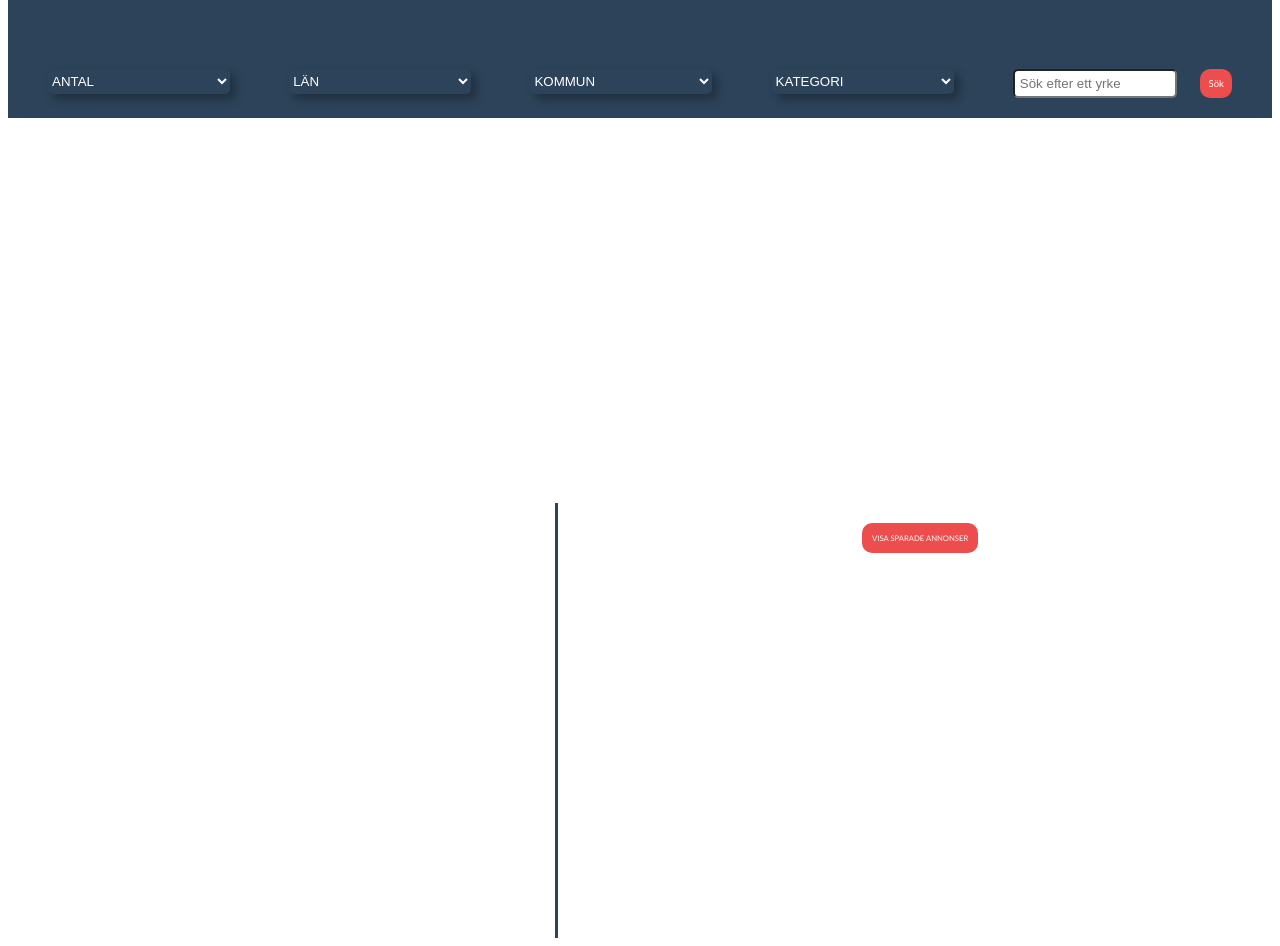
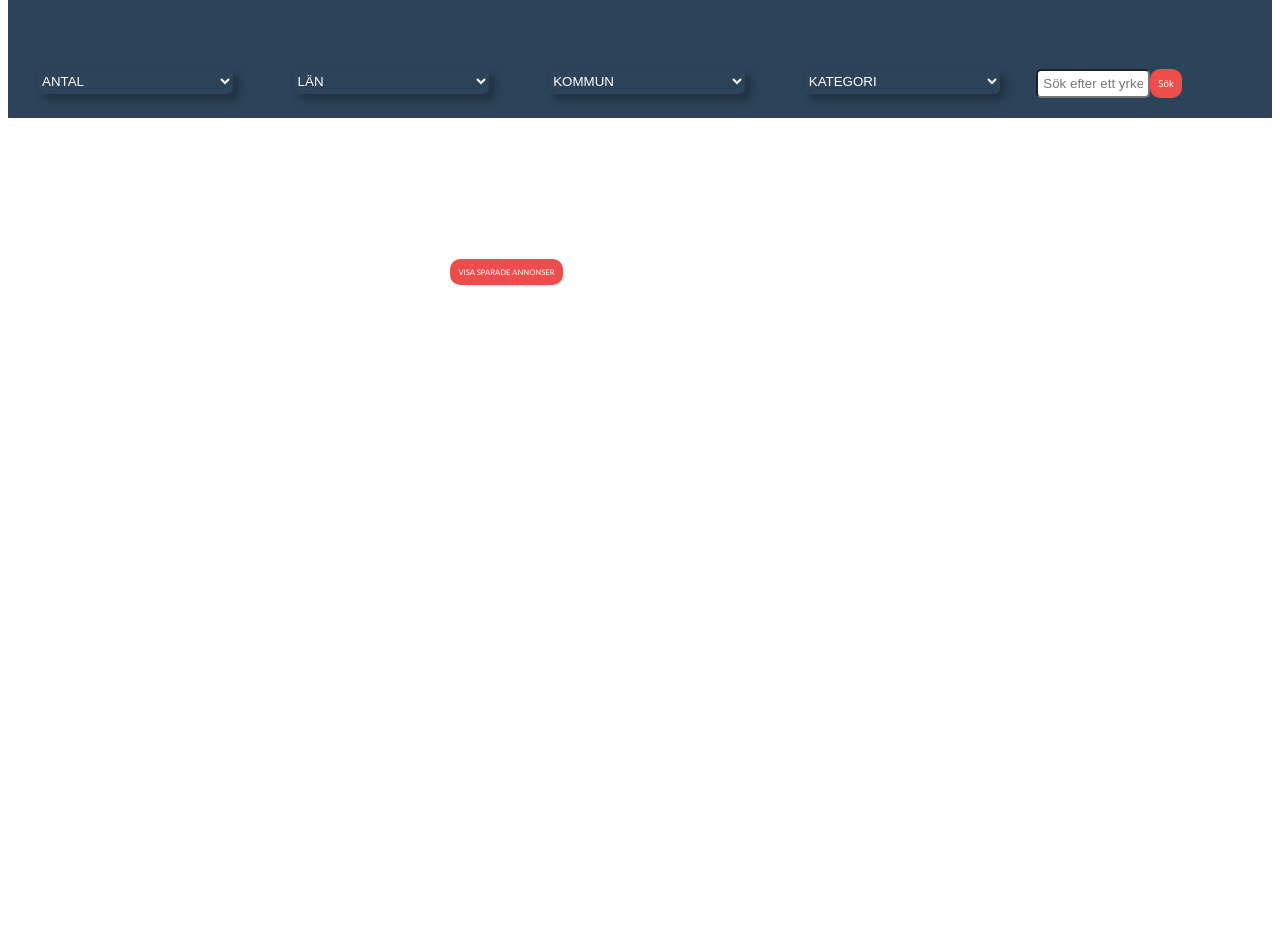
Before and after one commit to erikaaahlberg/platsbanken, a website: page index.html in a window 1280 px wide. Shown: the part 200-1146 px from the top of the page. Drawn offline with nearby package versions, Linux system fonts and the light colour scheme; no server answers.

Commit message:
change styling and position of search and showSavedAdButton, also remove ShowSavedAdButton under show saved ad

```diff
--- a/css/style.css
+++ b/css/style.css
@@ -32,8 +32,8 @@ header#topHeader {
     display: flex;
     justify-content: space-between;
     padding: 20px;
-    margin-left: 20px;
-    margin-right: 20px;
+    margin-left: 10px;
+    margin-right: 10px;
 }
 
 select {
@@ -47,6 +47,11 @@ select {
     -moz-border-radius: 5px;
     border-radius: 5px;
     box-shadow: 5px 5px 10px 0px rgba(0, 0, 0, 0.3);
+    overflow-x: auto;
+    white-space: pre-wrap;
+    white-space: -moz-pre-wrap !important;
+    word-wrap: break-word;
+    white-space: normal;
 }
 
 #searchField {
@@ -54,7 +59,8 @@ select {
     -moz-border-radius: 5px;
     border-radius: 5px;
     padding: 5px 5px 5px 5px;
-    margin-right: 2%;
+    width: 100px;
+
 }
 
 #searchButton {
@@ -69,51 +75,46 @@ select {
 }
 
 #smallerScreenSearch {
-    display: flex;
-    justify-content: center;
+    float: left;
     margin-top: 5%;
+    margin-left: 5%;
+    width: 50%;
+
 }
 
 #biggerScreenSearch {
     display: none;
 }
 
+#showSavedAdsWrapper {
+    float: right;
+    margin-top: 5%;
+    width: 40%;
+}
+
+button#showSavedAds {
+    border: none;
+    outline: none;
+    background: #ED4D4D;
+    color: white;
+    font-family: Futura, "Trebuchet MS", Arial, sans-serif;
+    padding: 8px 8px 8px 8px;
+    border-radius: 10px;
+    font-weight: 500;
+    font-size: 0.4em;
+    cursor: pointer;
+}
+
 .wrapper {
-    display: grid | inline-grid;
-    grid-template-areas: 'topHeader topHeader' 'left right ';
     width: 100wh;
     height: 100vh;
     margin-top: 20px;
 }
 
 #topHeader {
-    grid-area: topHeader;
     background-color: #2C4359;
     width: 100%;
 
-}
-
-
-.right {
-    grid-area: right;
-    margin-top: 20px;
-    border-top: solid #2C4359;
-    text-align: center;
-    overflow-x: auto;
-    white-space: pre-wrap;
-    white-space: -moz-pre-wrap !important;
-    word-wrap: break-word;
-    white-space: normal;
-
-}
-
-.left {
-    grid-area: left;
-    overflow-x: auto;
-    white-space: pre-wrap;
-    white-space: -moz-pre-wrap !important;
-    word-wrap: break-word;
-    white-space: normal;
 }
 
 
@@ -137,9 +138,11 @@ button {
     outline: inherit;
 }
 
+
 #adContainer {
     /*border: 1px solid rgb(46, 46, 46);*/
     margin: 50px;
+    margin-top: 80px;
     padding: 30px;
     background-color: white;
     box-shadow: 5px 5px 10px 0px rgba(0, 0, 0, 0.3);
@@ -166,11 +169,18 @@ button {
 a {
     color: #ED4D4D;
 }
+#totalJobsWrapper{
+    margin-left: 50px;
+    margin-bottom: -20px;
+    border: solid white;
+    width: 100%;
+    margin-top: 10%;
+}
 
-#headingOutput > h2 {
+#totalJobsWrapper > h2 {
+    padding-top: 20px;
     font-family: Futura, "Trebuchet MS", Arial, sans-serif;
-    font-size: 1em;
-    margin: 50px;
+    font-size: 0.8em;
     text-align: left;
     overflow-x: auto;
     white-space: pre-wrap;
@@ -203,36 +213,28 @@ a {
     border-bottom: 3px solid red;
 }
 
-button#showSavedAds {
-    margin: 20px;
-    border: none;
-    outline: none;
-    background: #ED4D4D;
-    color: white;
-    font-family: Futura, "Trebuchet MS", Arial, sans-serif;
-    padding: 10px 10px 10px 10px;
-    border-radius: 10px;
-    font-weight: 500;
-    font-size: 0.4em;
-    cursor: pointer;
+.saveAdClass {
+     color: #ED4D4D;
+     border-bottom: 1px solid #ED4D4D;
+
 }
 
 
 
-
 @media screen and (min-width: 768px) {
-    .wrapper {
-        display: grid;
-    }
     #smallerScreenSearch {
         display: none;
     }
     #biggerScreenSearch {
         display: contents;
     }
-    #searchButton {}
+    #searchButton {
+        margin-right: 5%;
+    }
     #searchField {
-        width: 150px;
+        margin-left: -2%;
+        width: 100px;
+
     }
     .right {
         border-top: none;
@@ -244,12 +246,34 @@ button#showSavedAds {
         width: 150px;
         margin-right: 5%;
     }
+
+
+    #totalJobsWrapper {
+    padding: none;
+    width: 40%;
+    height: 70px;
+
+
+}
+    #showSavedAdsWrapper {
+        width: 40%;
+        height: 70px;
+        margin-top: 10%;
+        margin-right: 50px;
+        padding-top:10px;
+}
+    #totalJobsWrapper > h2{
+        padding: 0px;
+    }
+
+
 }
 
 
 @media screen and (min-width: 900px) {
     select {
         width: 170px;
+
     }
 
 }
@@ -259,4 +283,9 @@ button#showSavedAds {
         width: 250px;
     }
 
+    #showSavedAdsWrapper {
+        margin-right: 25%;
 }
+
+
+}
--- a/index.html
+++ b/index.html
@@ -13,7 +13,7 @@
     <main>
         <header id="topHeader">
 
-            <div id=logo><img src="images/vit.png"></div>
+            <div id=logo onclick="window.location.href='http://127.0.0.1:57859/index.html'"><img src="images/vit.png"></div>
             <div id="selectorsWrapper">
                 <select id="selectQuantity">
 
@@ -48,7 +48,9 @@
             </div>
 
         </header>
-
+        <div id="showSavedAdsWrapper">
+        <button id="showSavedAds">VISA SPARADE ANNONSER</button>
+        </div>
         <form id="smallerScreenSearch">
             <input type="text" id="searchField" class="searchField" placeholder="Sök efter ett yrke">
             <button type="button" id="searchButton">Sök</button>
@@ -63,15 +65,6 @@
                 <div id="savedAdsOutput"></div>
 
             </div>
-
-            <div class="right">
-                <button id="showSavedAds">VISA SPARADE ANNONSER</button>
-
-                <div class="categories">
-                    <ul id="categoriesUl"></ul>
-                </div>
-
-            </div>
         </div>
     </main>
     <script src="main.js"></script>
--- a/main.js
+++ b/main.js
@@ -108,7 +108,6 @@ class Display {
         savedAds = JSON.parse(localStorage.getItem('savedAds'));
         headingOutput.innerHTML = '';
         mainOutput.innerHTML = '';
-
         for (let i = 0; i < savedAds.length; i++) {
 
             let ad = savedAds[i].platsannons;
@@ -191,7 +190,7 @@ class Display {
                 <p>Omfattning: ${ad.villkor.arbetstid}</p>
                 <p>Lön: ${ad.villkor.lonetyp}</p>
                 <p>Dela: ${window.location.href}</p>
-                <button type="button" id="saveAd${ad.annons.annonsid}" value="${ad.annons.annonsid}">
+                <button type="button" class='saveAdClass' id="saveAd${ad.annons.annonsid}" value="${ad.annons.annonsid}">
                 Spara annons</button>
             </div>
         `;
@@ -217,7 +216,7 @@ class Display {
 
     displayAdHeading(adHeadings) {
         const headingOutput = document.getElementById('headingOutput');
-        const totalJobs = `<h2>Totalt antal lediga tjänster: ${adHeadings.matchningslista.antal_platsannonser}</h2>`;
+        const totalJobs = `<div id="totalJobsWrapper"><h2>Totalt antal lediga tjänster: ${adHeadings.matchningslista.antal_platsannonser}</h2></div>`;
         headingOutput.innerHTML = totalJobs;
         let ad = adHeadings.matchningslista.matchningdata;
         for (let i = 0; i < ad.length; i++) {
@@ -248,8 +247,10 @@ class Display {
 
 class Init {
     eventListeners() {
+        const showSavedAdsWrapper = document.getElementById('showSavedAdsWrapper');
         showSavedAdsButton.addEventListener('click', function() {
             initDisplay.displaySavedAds();
+            showSavedAdsWrapper.remove();
         });
 
         searchButton.addEventListener('click', function() {
```
